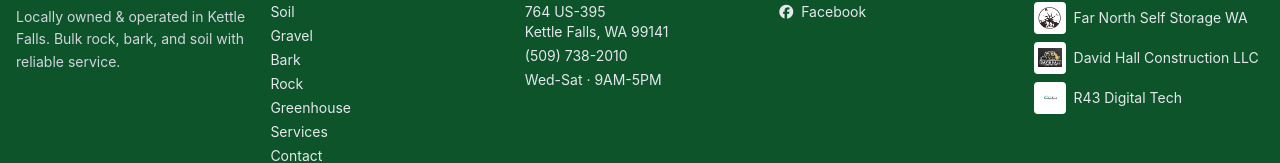
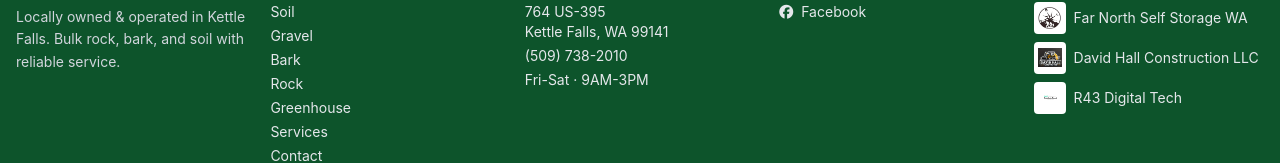
Before and after one commit to jredding43/kfdirtworksv2, a React (Vite) app: page / in a window 1280 px wide. Shown: the part 6161-6324 px from the top of the page. Built offline with nearby package versions, Linux system fonts and the light colour scheme.

Commit message:
updating time

```diff
--- a/src/components/Feed.tsx
+++ b/src/components/Feed.tsx
@@ -23,8 +23,7 @@ const Feed = () => {
       </h1>
       <p className="text-center text-md text-gray-600 mb-6">
         <span className="block font-medium">Pick-up Available</span>
-        Thursday & Friday <strong>1pm-5pm</strong><br />
-        Saturday <strong>9am-1pm</strong>
+        Friday & aturday<strong>9am-3pm</strong><br />
       </p>
 
       <h2 className="text-2xl font-semibold text-center mt-8 mb-4">
--- a/src/components/Footer.tsx
+++ b/src/components/Footer.tsx
@@ -75,7 +75,7 @@ const Footer = ({ onNavigate }: FooterProps) => {
                 (509) 738-2010
               </a>
             </li>
-            <li>Wed-Sat · 9AM-5PM</li>
+            <li>Fri-Sat · 9AM-3PM</li>
           </ul>
         </div>
 
```
